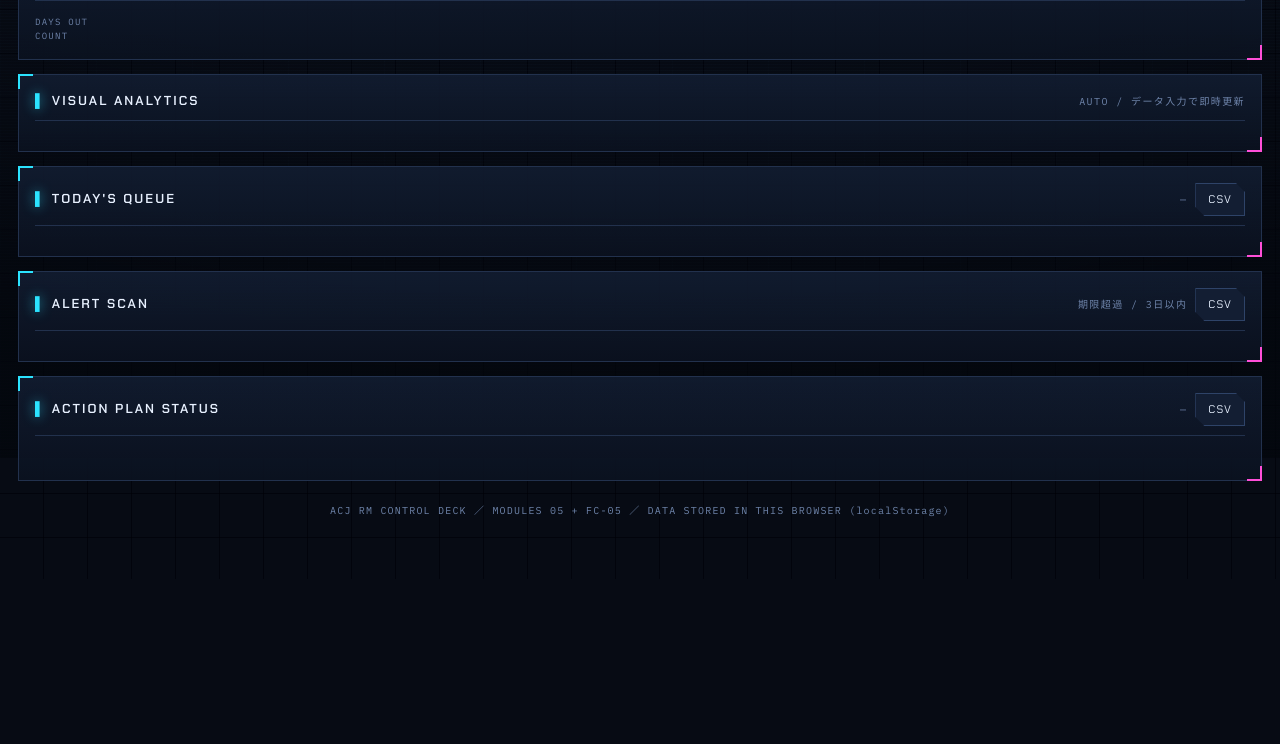
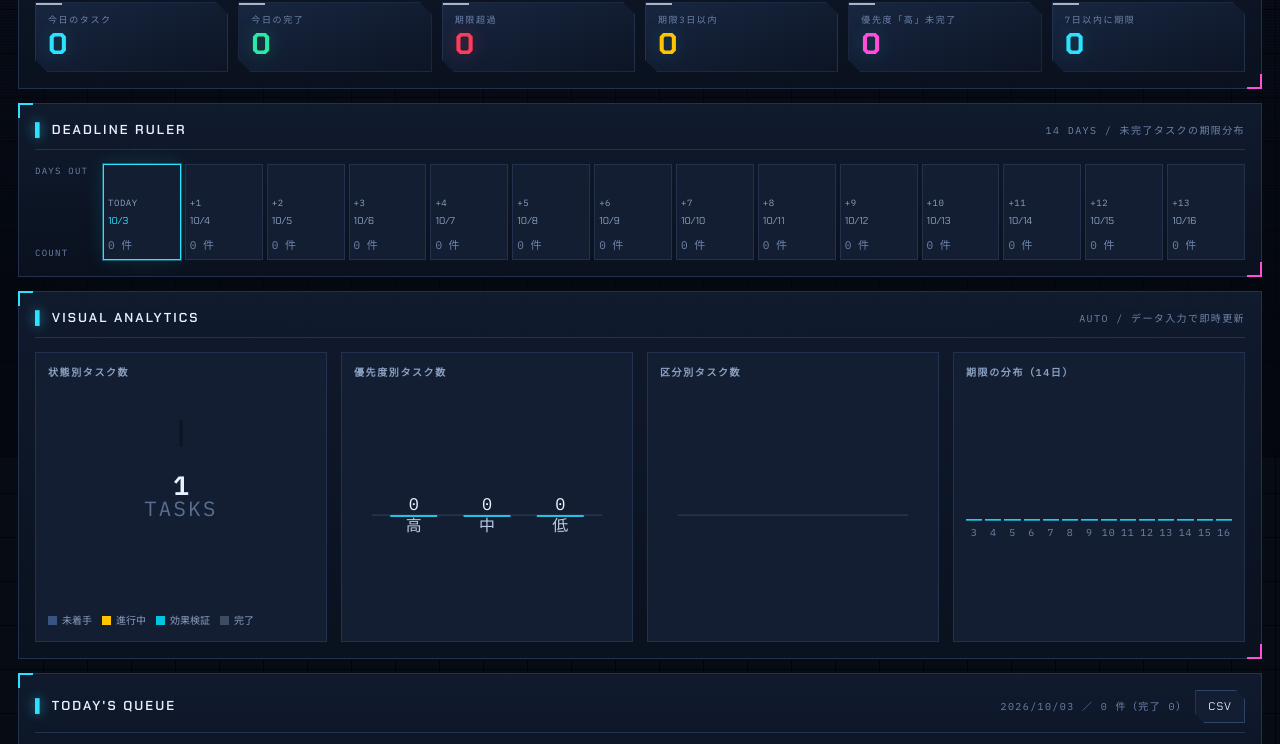
Before and after one commit to keiroom/rm-deck, a plain HTML site: page index.html in a window 1280 px wide. Shown: the part 342-1086 px from the top of the page. Before the commit the page ends 921 px from the top, so only its background shows below. Drawn offline with Linux system fonts and the light colour scheme.

Commit message:
Add files via upload

```diff
--- a/index.html
+++ b/index.html
@@ -1668,7 +1668,6 @@ const SYNC_KEY='acj_rm_cal_sync_v1';
 function loadSync(){try{const r=localStorage.getItem(SYNC_KEY);if(r){const o=JSON.parse(r);return o;}}catch(e){}
   return {mode:'gas',url:'',proxy:'',auto:true,min:15,last:'',count:0,err:''};}
 let syncCfg=loadSync();
-ME_ACCOUNT=(syncCfg&&(syncCfg.account||syncCfg.email))||'';
 function saveSync(){try{localStorage.setItem(SYNC_KEY,JSON.stringify(syncCfg));}catch(e){}}
 function syncLabel(){
   const el=document.getElementById('cal-sync-st'); if(!el)return;
@@ -1771,7 +1770,7 @@ function calLocal(){if(!state.calLocal)state.calLocal=[];return state.calLocal;}
 function b64u(str){return btoa(unescape(encodeURIComponent(str))).replace(/\+/g,'-').replace(/\//g,'_').replace(/=+$/,'');}
 function gcalEventURL(e){return 'https://calendar.google.com/calendar/u/0/r/eventedit/'+b64u((e.id||'')+' '+ME_ACCOUNT);}
 function gcalDayURL(ds){const d=parse(ds);return 'https://calendar.google.com/calendar/u/0/r/day/'+d.getFullYear()+'/'+(d.getMonth()+1)+'/'+d.getDate();}
-let ME_ACCOUNT='';
+let ME_ACCOUNT=(syncCfg&&(syncCfg.account||syncCfg.email))||'';
 const RSVP_JP={accepted:'参加',declined:'不参加',tentative:'未定',needsAction:'未回答'};
 
 function calEventsAll(){return calEvents().concat(calLocal());}
```
